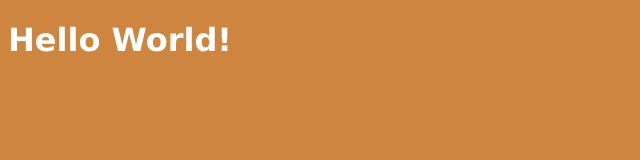
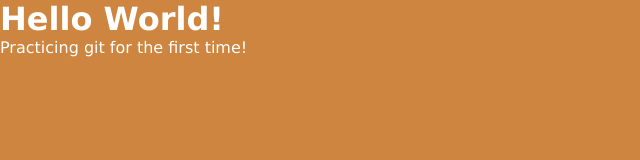
Before and after one commit to marwinfb/project-1, a plain HTML site: page index.html in a window 1280 px wide. Shown: the whole page, without its empty margins (0-640 px from the left). Drawn offline with Linux system fonts and the light colour scheme.

Commit message:
updated index and css

```diff
--- a/css/style.css
+++ b/css/style.css
@@ -1,5 +1,11 @@
+* {
+  padding: 0;
+  margin: 0;
+  box-sizing: border-box;
+}
+
 body {
   background-color: peru;
   color: #fff;
-  font-family: 'Lucida Sans', 'Lucida Sans Regular', 'Lucida Grande', 'Lucida Sans Unicode', Geneva, Verdana, sans-serif;
+  font-family: "Lucida Sans", "Lucida Sans Regular", "Lucida Grande", "Lucida Sans Unicode", Geneva, Verdana, sans-serif;
 }
--- a/index.html
+++ b/index.html
@@ -9,5 +9,6 @@
 </head>
 <body>
     <h1>Hello World!</h1>
+    <p>Practicing git for the first time!</p>
 </body>
 </html>
```
